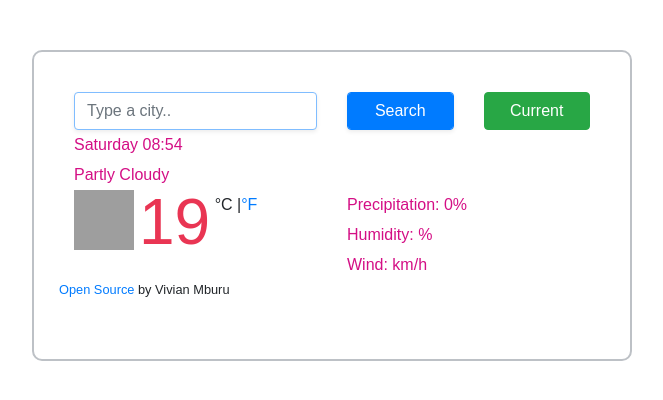
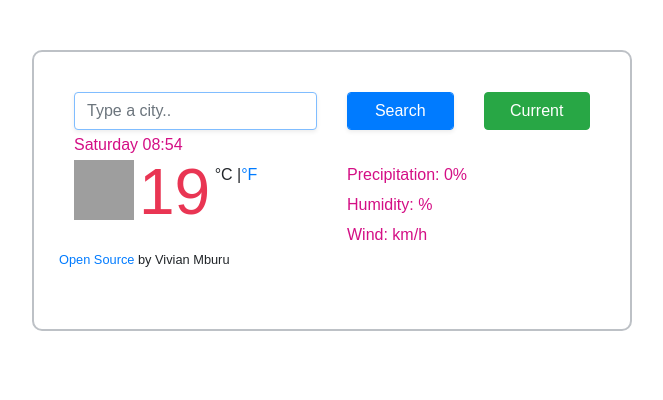
Before and after one commit to YrimuhMburu/-PROJECT, a plain HTML site: page index.html in a window 1280 px wide. Shown: the whole page, without its empty margins (308-971 px from the left). Drawn offline with nearby package versions, Linux system fonts and the light colour scheme; no server answers; grey boxes are pictures that could not be loaded.

Commit message:
update index,script  and style
remove console log ,

```diff
--- a/index.html
+++ b/index.html
@@ -53,7 +53,7 @@
         <h1 id="city"></h1>
         <ul>
           <li id="date"></li>
-          <li id="description">Partly Cloudy</li>
+          <li id="description"></li>
         </ul>
         <div class="row">
           <div class="col-6">
--- a/src/script.js
+++ b/src/script.js
@@ -23,7 +23,6 @@ function formatDate(date) {
   return `${day} ${hours}:${minutes}`;
 }
 function displayWeatherCondition(response) {
-  console.log(response);
   document.querySelector("#city").innerHTML = response.data.name;
   document.querySelector("#temperature").innerHTML = Math.round(
     response.data.main.temp
@@ -47,7 +46,7 @@ function handleSubmit(event) {
   let apiKey = "f91d45cb5615a81db62d90c4d20f6b10";
 
   let apiUrl = `https://api.openweathermap.org/data/2.5/weather?q=${city}&appid=${apiKey}&units=${units}`;
-  console.log(apiUrl);
+
   axios.get(apiUrl).then(displayWeatherCondition);
 }
 function searchlocation(position) {
--- a/src/styles.css
+++ b/src/styles.css
@@ -19,6 +19,7 @@ ul {
 li {
   color: #d40f85;
   list-style: none;
+
   margin: 0;
   padding: 0;
   cursor: pointer;
@@ -26,6 +27,9 @@ li {
   font-size: 16px;
   font-weight: 400;
   line-height: 30px;
+}
+li:first-letter {
+  text-transform: capitalize;
 }
 .weather-app-wrapper {
   max-width: 600px;
```
